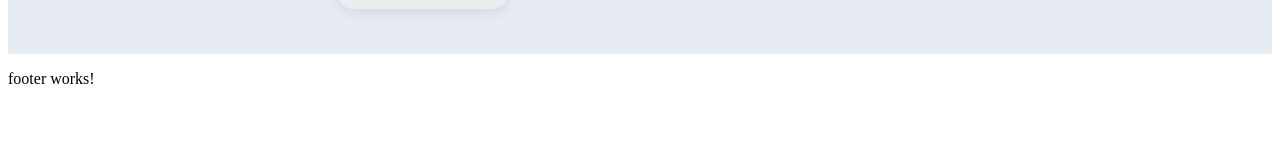
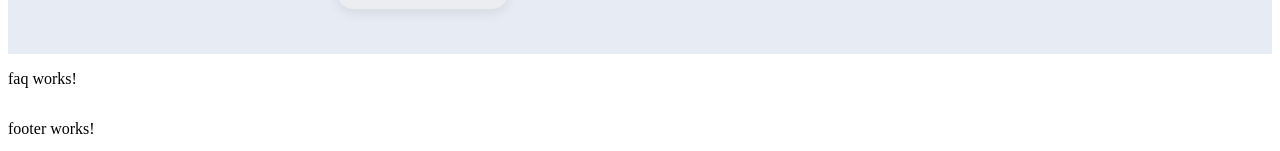
Before and after one commit to SolucionesIoT-FindAndPark-UPC/landing-page, an Angular app: page /#/landing-page in a window 1280 px wide. Shown: the part 875-1026 px from the top of the page. Before the commit the page ends 979 px from the top, so only its background shows below. Built offline with nearby package versions, Linux system fonts and the light colour scheme.

Commit message:
feat: Creat faq component

```diff
--- a/src/app/app.module.ts
+++ b/src/app/app.module.ts
@@ -14,6 +14,7 @@ import { PageNotFoundComponent } from './public/components/page-not-found/page-n
 import { TestimonialsComponent } from './public/components/testimonials/testimonials.component';
 import { FooterComponent } from './public/components/footer/footer.component';
 import { ToolbarComponent } from './public/components/toolbar/toolbar.component';
+import { FaqComponent } from './public/components/faq/faq.component';
 
 @NgModule({
   declarations: [
@@ -30,7 +31,8 @@ import { ToolbarComponent } from './public/components/toolbar/toolbar.component'
     PageNotFoundComponent,
     TestimonialsComponent,
     FooterComponent,
-    LandingPageComponent
+    LandingPageComponent,
+    FaqComponent
   ],
   providers: [],
   bootstrap: [AppComponent]
--- /dev/null
+++ b/src/app/public/components/faq/faq.component.html
@@ -0,0 +1 @@
+<p>faq works!</p>
--- a/src/app/public/components/landing-page/landing-page.component.html
+++ b/src/app/public/components/landing-page/landing-page.component.html
@@ -5,4 +5,7 @@
     <!--Testimonials Section-->
     <app-testimonials></app-testimonials>
 
+    <!--Frequently Asked Questions Section-->
+    <app-faq></app-faq>
+
 </div>
--- a/src/app/public/components/landing-page/landing-page.component.ts
+++ b/src/app/public/components/landing-page/landing-page.component.ts
@@ -1,12 +1,13 @@
 import { Component } from '@angular/core';
 import { ToolbarComponent } from "../toolbar/toolbar.component";
 import { TestimonialsComponent } from "../testimonials/testimonials.component";
+import { FaqComponent } from '../faq/faq.component';
 
 @Component({
   selector: 'app-landing-page',
   templateUrl: './landing-page.component.html',
   styleUrls: ['./landing-page.component.css'],
-  imports: [ToolbarComponent, TestimonialsComponent]
+  imports: [ToolbarComponent, TestimonialsComponent, FaqComponent],
 })
 export class LandingPageComponent {
 }
```
Also changed, not shown: src/app/public/components/faq/faq.component.ts (added, +10 -0 lines), src/app/public/components/faq/faq.component.css (added), 1 other file (tests, documents, lock files or other folders).
